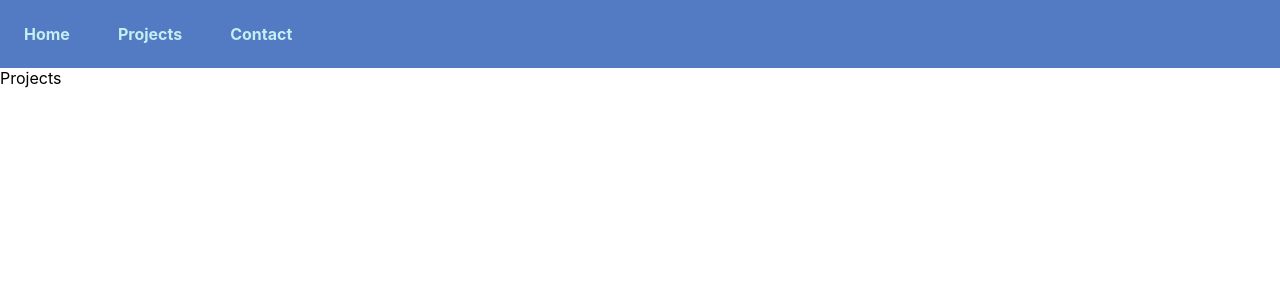
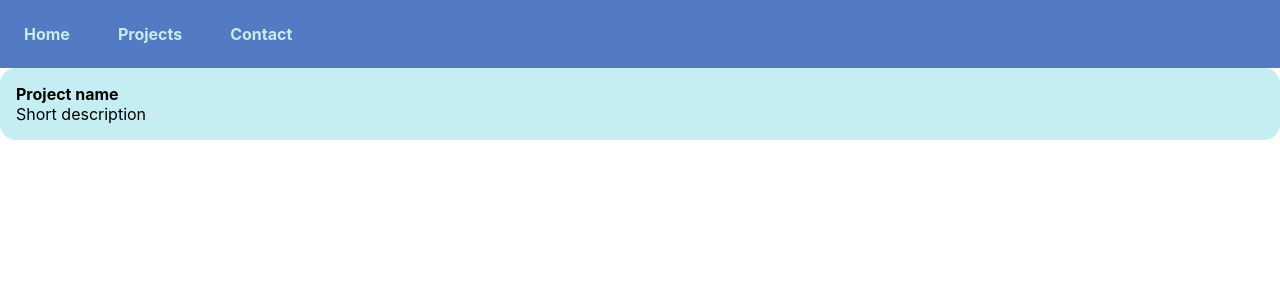
Before and after one commit to zensic/my-portfolio, a React (Create React App) app: page /projects in a window 1280 px wide. Shown: the top 300 px of the page. Built offline with nearby package versions, Linux system fonts and the light colour scheme.

Commit message:
Added basic styles for project

```diff
--- a/src/App.css
+++ b/src/App.css
@@ -4,6 +4,7 @@
   --tertiary: #537BC3;
   --alt: #8BCAD9;
   --alt2: #5E88BF;
+  --radius: 1rem;
 }
 
 body {
@@ -81,3 +82,16 @@ nav a:hover {
 .home-img img{
   width: 80%;
 }
+
+
+/* Projects styles start */
+.project {
+  padding: 1rem;
+  background-color: var(--secondary);
+  border-radius: var(--radius);
+}
+
+.project-title {
+  font-weight: bold;
+}
+/* Projects styles end */
--- a/src/Routes/Projects.js
+++ b/src/Routes/Projects.js
@@ -2,7 +2,12 @@ import React from 'react'
 
 const Projects = () => {
   return (
-    <div>Projects</div>
+    <>
+    <div className='project'>
+      <div className='project-title'>Project name</div>
+      <div className='project-desc'>Short description</div>
+    </div>
+    </>
   )
 }
 
```
